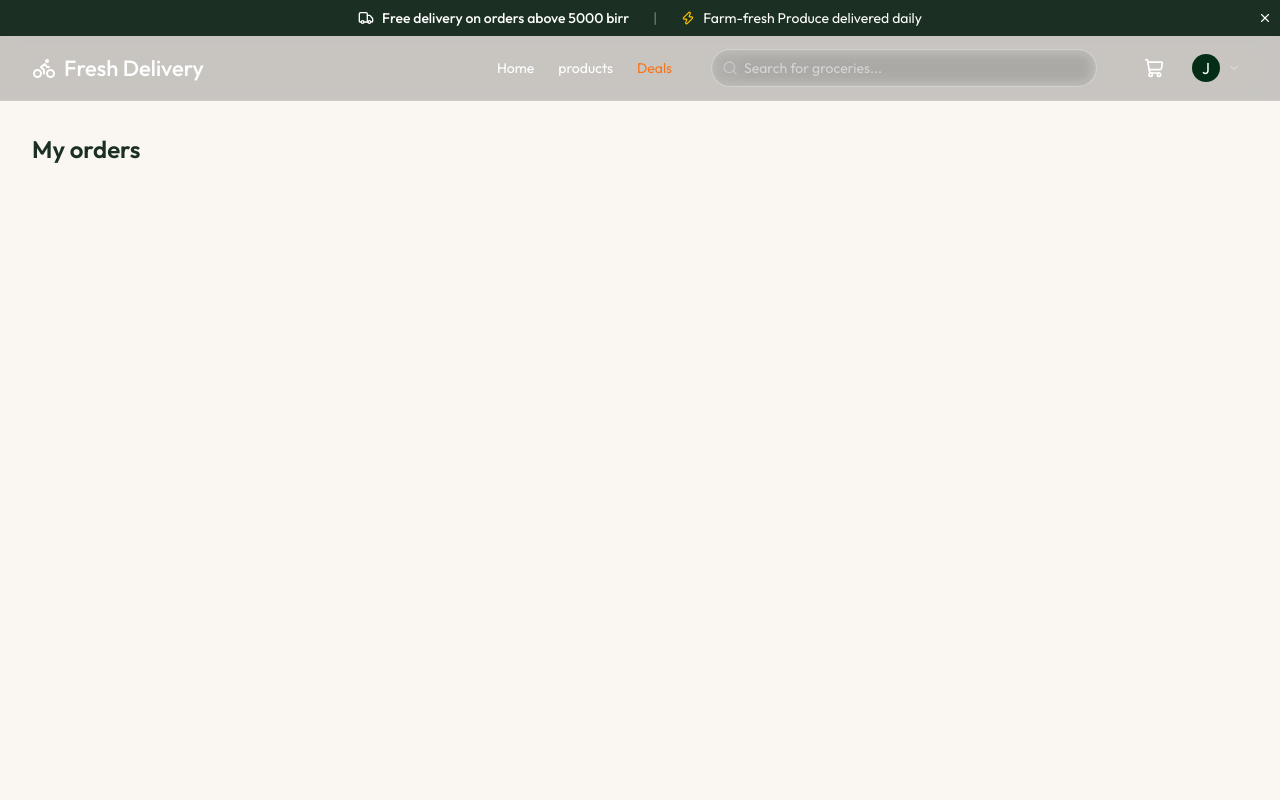
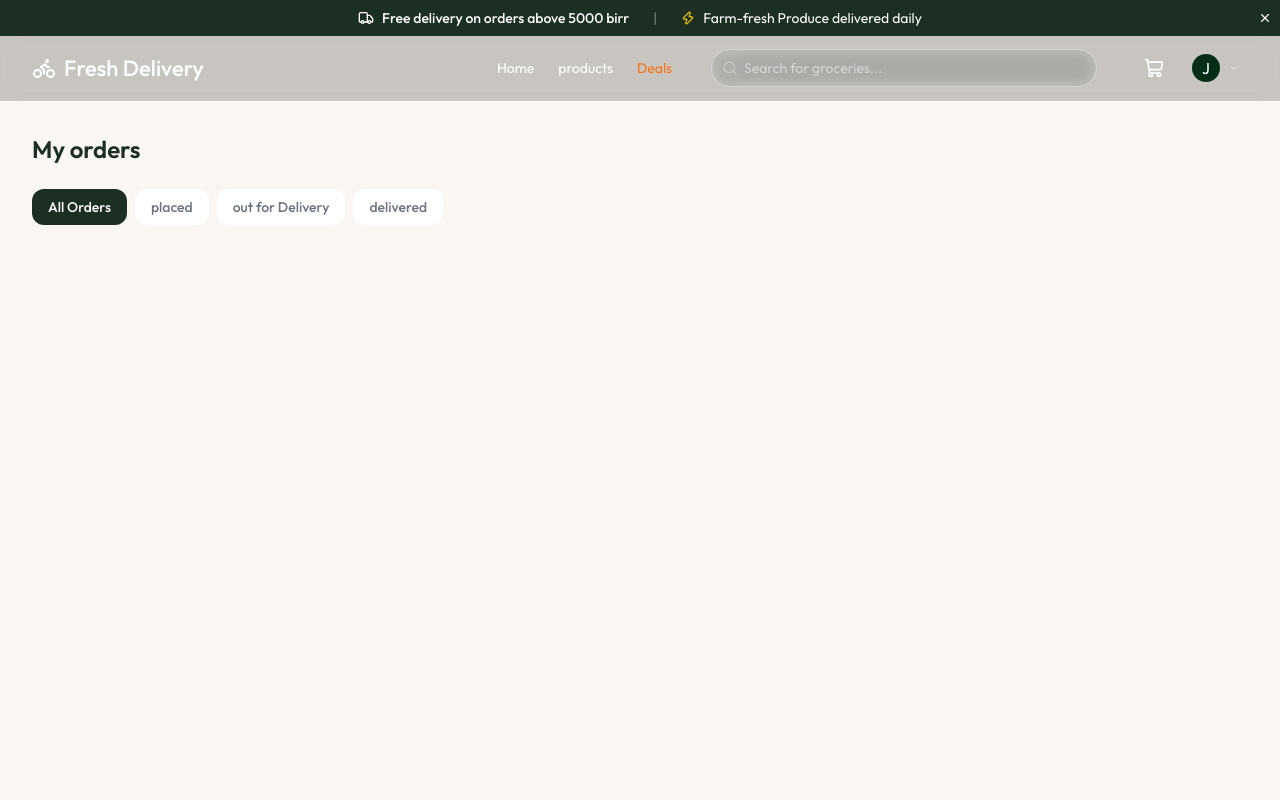
Before and after one commit to surameli/fresh-corner-delivery, a React (Vite) app in the folder client/: page /orders in a window 1280 px wide. Shown: the top 800 px of the page. Built offline with nearby package versions, Linux system fonts and the light colour scheme.

Commit message:
implement orders page

```diff
--- a/client/src/pages/MyOrders.tsx
+++ b/client/src/pages/MyOrders.tsx
@@ -1,5 +1,5 @@
 import { useEffect, useState } from "react";
-import { Order } from "../types";
+import type { Order } from "../types";
 import { useSearchParams } from "react-router-dom";
 import { useCart } from "../context/CartContext";
 import { dummyDashboardOrdersData } from "../assets/assets";
@@ -48,6 +48,16 @@ const MyOrders = () => {
          My orders
         </h1>
         {/* tabs */}
+        <div className="flex gap-2 mb-6 overflow-x-auto pb-2">
+          {tabs.map((tab)=>(
+            <button key={tab} onClick={()=> setActivetab(tab)}  className={`px-4 py-2 text-sm font-medium rounded-xl whitespace-nowrap transition-colors ${activetab === tab ? "bg-app-green text-white" : "bg-white text-app-text-light hover:bg-app-cream"}`}>
+              {tab === 'all' ? "All Orders" : tab}
+            </button>
+          ))}
+
+        </div>
+
+        {/* orders list */}
 
 
 
```
